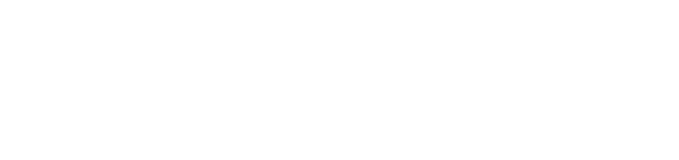
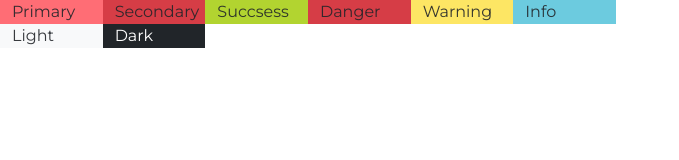
Before and after one commit to Ninuskaninus/Javascript2---Course-Assigment, a website: page index.html in a window 1280 px wide. Shown: the whole page, without its empty margins (0-679 px from the left). Drawn offline with Linux system fonts and the light colour scheme.

Commit message:
Added variables and colors

```diff
--- a/index.html
+++ b/index.html
@@ -7,6 +7,16 @@
     <title>SassTrap | Login</title>
 </head>
 <body>
+    <div class="container w-50 row">
+        <div class="col-2 shadow  bg-primary">Primary</div>
+        <div class="col-2 bg-secondary">Secondary</div>
+        <div class="col-2 bg-success">Succsess</div>
+        <div class="col-2 bg-danger">Danger</div>
+        <div class="col-2 bg-warning">Warning</div>
+        <div class="col-2 bg-info">Info</div>
+        <div class="col-2 bg-light">Light</div>
+        <div class="col-2 bg-dark text-white">Dark</div>
+    </div>
 
 </body>
 </html>
--- /dev/null
+++ b/src/scss/_variables.scss
@@ -0,0 +1,46 @@
+// Colors
+$blue:    #1989AC;
+$indigo:  #283E56;
+$purple:  #74698C;
+$pink:    #FF6D75;
+$red:     #D63D46;
+$orange:  #fd7e14;
+$yellow:  #fde664;
+$green:   #B2D430;
+$teal:    #99CDA9;
+$cyan:    #6ccbdf;
+
+$white:    #fff;
+$gray-100: #f8f9fa1a;
+$gray-200: #e9ecef33;
+$gray-300: #dee2e64d;
+$gray-400: #ced4da66;
+$gray-500: #adb5bd80;
+$gray-600: #6c757d99;
+$gray-700: #495057B3;
+$gray-800: #343a40CC;
+$gray-900: #212529E6;
+$black:    #212121;
+
+$primary:       $pink ;
+$secondary:     $red ;
+$success:       $green ;
+$info:          $cyan ;
+$warning:       $yellow ;
+$danger:        $red ;
+$light:         $gray-100 ;
+$dark:          $gray-900 ;
+
+// Fonts
+@import url('https://fonts.googleapis.com/css2?family=Montserrat:ital,wght@0,300;0,400;0,500;0,700;1,300&display=swap');
+
+$font-family-sans-serif:      'Montserrat', sans-serif ;
+$font-family-monospace:       SFMono-Regular, Menlo, Monaco, Consolas, "Liberation Mono", "Courier New", monospace;
+
+$font-weight-light:           300;
+$font-weight-normal:          400;
+$font-weight-medium:          500;
+$font-weight-bold:            700;
+
+// Effects
+$box-shadow: 0px 4px 4px 0px $black(0, 0, 0, 0.25);
--- a/src/scss/styles.scss
+++ b/src/scss/styles.scss
@@ -0,0 +1,2 @@
+@import "variables";
+@import "../../node_modules/bootstrap/scss/bootstrap.scss"
```
Also changed, not shown: dist/css/styles.css, 1 other file.
